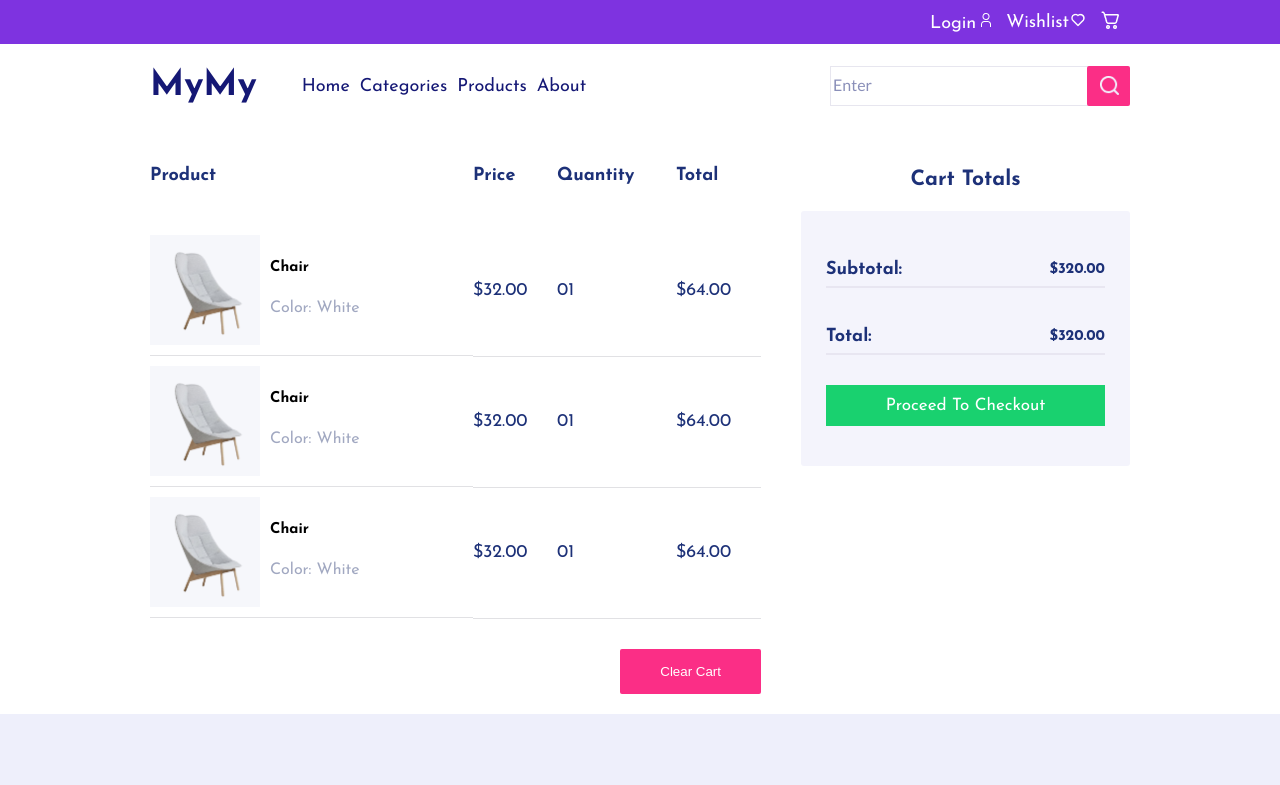
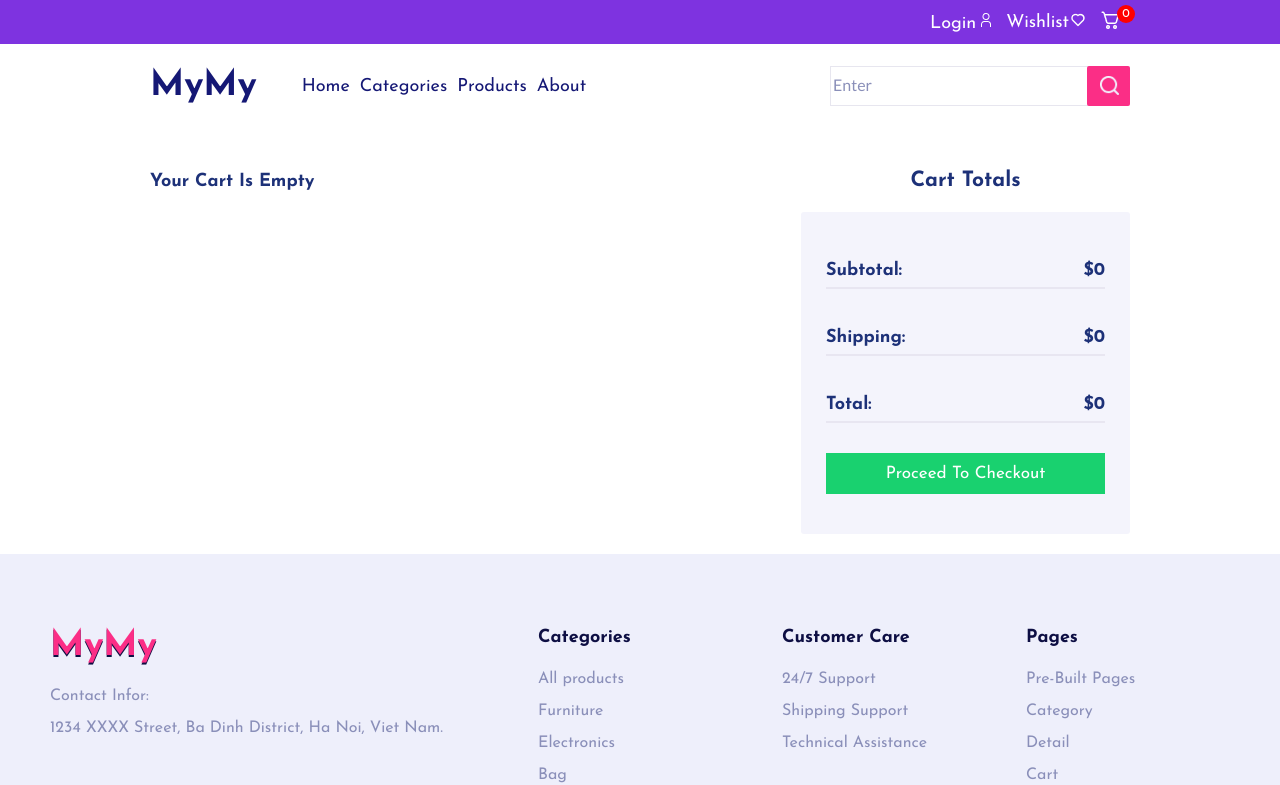
Before and after one commit to ToTrinhBui/e-commerce, a React (Create React App) app: page /cart in a window 1280 px wide. Shown: the top 785 px of the page. Built offline with nearby package versions, Linux system fonts and the light colour scheme.

Commit message:
cart context

```diff
--- a/src/App.js
+++ b/src/App.js
@@ -8,10 +8,12 @@ import Done from './pages/Done';
 import NotFound from './pages/NotFound';
 import ItemLiked from './pages/ItemLiked';
 import Category from './pages/Category';
+import CartContextProvider from './context/CartContext';
 
 function App() {
   return (
     <div className="App">
+      <CartContextProvider>
         <BrowserRouter>
           <Routes>
             <Route exact path="/" element={<Home />} />
@@ -25,6 +27,7 @@ function App() {
             <Route path="/categories/:category" element={<Category />} />
           </Routes>
         </BrowserRouter>
+      </CartContextProvider>
     </div>
   );
 }
--- a/src/components/HeadingBar.js
+++ b/src/components/HeadingBar.js
@@ -1,13 +1,25 @@
 import React from "react";
+import { useContext } from "react";
 import { Link } from "react-router-dom";
+import { CartContext } from "../context/CartContext";
 
 export default function HeadingBar() {
+    const { getCountItems } = useContext(CartContext);
+    const countItem = getCountItems();
+
     return (
         <div className="heading-bar container">
             <ul>
                 <li>Login<img src={require("../images/login.png")} alt="login" /></li>
                 <Link to='/liked'><li>Wishlist<img src={require("../images/heart.png")} alt="heart" /></li></Link>
-                <Link to='/cart'><li><img src={require("../images/cart.png")} alt="cart" /></li></Link>
+                <li className="icon-cart">
+                    <Link to='/cart'>
+                        <img src={require("../images/cart.png")} alt="cart" />
+                    </Link>
+                    <div className="cart-noti">
+                        {countItem}
+                    </div>
+                </li>
             </ul>
         </div>
     )
--- a/src/components/cart/Total.js
+++ b/src/components/cart/Total.js
@@ -1,11 +1,20 @@
-import React from "react";
-import { Link } from "react-router-dom";
+import React, { useEffect, useState } from "react";
+import { useNavigate } from "react-router-dom";
 
-export default function Total() {
-    const cards = [1, 2, 3]
+export default function Total(props) {
+    const [products, setProducts] = useState([]);
+
+    const navigate = useNavigate();
+
+    useEffect(() => {
+        setProducts(props.data);
+    }, [props.data]);
+
     return (
         <div className="cart container">
             <div className="left">
+                {products.length === 0 ? <h4>Your Cart Is Empty</h4> :
+                    <div>
                         <table>
                             <thead>
                                 <tr>
@@ -13,44 +22,64 @@ export default function Total() {
                                     <th>Price</th>
                                     <th>Quantity</th>
                                     <th>Total</th>
+                                    <th>Action</th>
                                 </tr>
                             </thead>
                             <tbody>
-                        {cards.map((card, index) => (
-                            <tr key={index}>
+                                {products.map((product) => (
+                                    <tr key={product.id}>
                                         <td className="product-description">
-                                    <img src={require('../../images/products/product3.png')}
+                                            <img src={product.image}
                                                 alt='product' />
                                             <div className="product-description-text">
-                                        <h5>Chair</h5>
-                                        <p>Color: White</p>
+                                                <h5>{product.name}</h5>
+                                                <p>Category: {product.category}</p>
                                             </div>
                                         </td>
-                                <td>$32.00</td>
-                                <td>01</td>
-                                <td>$64.00</td>
+                                        <td>${product.price}</td>
+                                        <td>
+                                            <div className="flex">
+                                                <div className="btn quantity" onClick={() => { props.removeFromCart(product.id); }}>-</div>
+                                                <div>{product.quantity}</div>
+                                                <div className="btn quantity" onClick={() => { props.addToCart(product.id); }}>+</div>
+                                            </div>
+                                        </td>
+                                        <td>${product.price * product.quantity}</td>
+                                        <td>
+                                            <button className="delete" onClick={() => { props.deleteFromCart(product.id); }}>X</button>
+                                        </td>
                                     </tr>
                                 ))}
                             </tbody>
                         </table>
-                <button>Clear Cart</button>
+                        <button onClick={props.clearCart}>
+                            Clear Cart
+                        </button>
+                    </div>
+                }
             </div>
             <div className="right">
                 <h3>Cart Totals</h3>
                 <div className="calculate">
                     <div className="calculate-part">
                         <h4>Subtotal:</h4>
-                        <h5>$320.00</h5>
+                        <h4>${props.total}</h4>
+                    </div>
+                    <div className="calculate-part">
+                        <h4>Shipping:</h4>
+                        {products.length === 0 ? <h4>$0</h4> : <h4>$10</h4>}
                     </div>
                     <div className="calculate-part">
                         <h4>Total:</h4>
-                        <h5>$320.00</h5>
+                        {products.length === 0 ? <h4>$0</h4> : <h4>${props.total + 10}</h4>}
                     </div>
-                    <Link to='/success'>
-                        <div className="to-checkout">
+                    <div className="to-checkout"
+                        onClick={() => {
+                            props.clearCart();
+                            navigate("/success");
+                        }} >
                         Proceed To Checkout
                     </div>
-                    </Link>
                 </div>
             </div>
         </div>
--- a/src/components/detail/Focus.js
+++ b/src/components/detail/Focus.js
@@ -1,10 +1,12 @@
 import React from "react";
 import { Link } from "react-router-dom";
 import Slider from "react-slick";
-import { useState, useEffect } from "react";
+import { useState, useEffect, useContext } from "react";
+import { CartContext } from "../../context/CartContext";
 
 export default function Focus(props) {
     const [product, setProduct] = useState('');
+    const { addToCart } = useContext(CartContext);
 
     useEffect(() => {
         setProduct(props.data);
@@ -73,7 +75,7 @@ export default function Focus(props) {
                         </div>
                     </div>
                     <div className="focus-option">
-                        <button>Add to Cart</button>
+                        <button onClick={() => addToCart(product.id)}>Add to Cart</button>
                         <img src={require('../../images/heart-color.png')}
                             alt='like' />
                     </div>
--- a/src/components/home/FeaturedProduct.js
+++ b/src/components/home/FeaturedProduct.js
@@ -1,11 +1,13 @@
 import React from "react";
 import Slider from "react-slick";
-import { useState, useEffect } from "react";
+import { useState, useEffect, useContext } from "react";
 import { Link } from 'react-router-dom';
+import { CartContext } from "../../context/CartContext";
 
 
 export default function FeaturedProduct(props) {
     const [products, setProducts] = useState([]);
+    const { addToCart } = useContext(CartContext);
 
     useEffect(() => {
         const list = [...props.data].reverse();;
@@ -32,8 +34,10 @@ export default function FeaturedProduct(props) {
                         <div className="featured-card" >
                             <div className="featured-card-img">
                                 <div className="icon-hover">
-                                    <img src={require('../../images/Group 28.png')}
-                                        alt='cart' />
+                                    <div className="btn" onClick={() => addToCart(product.id)}>
+                                        <img src={require('../../images/Group 28.png')}
+                                            alt='cart' />
+                                    </div>
                                     <img src={require('../../images/uil_heart-alt.png')}
                                         alt='heart' />
                                 </div>
--- a/src/components/productList/Grid.js
+++ b/src/components/productList/Grid.js
@@ -1,9 +1,11 @@
 import React from 'react';
-import { useState, useEffect } from 'react';
+import { useState, useEffect, useContext } from 'react';
 import { Link } from 'react-router-dom';
+import { CartContext } from "../../context/CartContext";
 
 export default function Grid(props) {
     const [products, setProducts] = useState([]);
+    const { addToCart } = useContext(CartContext);
 
     useEffect(() => {
         setProducts(props.data);
@@ -14,13 +16,15 @@ export default function Grid(props) {
                 <div key={product.id} className='card-grid'>
                     <div className='card-grid-img'>
                         <div className="card-grid-icon-hover">
-                            <img src={require('../../images/Group 28.png')}
+                            <div className='btn' onClick={() => addToCart(product.id)}>
+                                <img src={require('../../images/Group 28.png')}
                                 alt='cart' />
+                            </div>
                             <img src={require('../../images/uil_heart-alt.png')}
                                 alt='heart' />
                             <Link to={`/detail/${product.id}`}>
                                 <img src={require('../../images/uil_search-plus.png')}
-                                    alt='search' style={{'width': '18px'}}/>
+                                    alt='search' style={{ 'width': '18px' }} />
                             </Link>
                         </div>
                         <div className=''>
--- /dev/null
+++ b/src/context/CartContext.js
@@ -0,0 +1,77 @@
+import React from "react";
+import { createContext, useState, useEffect } from "react";
+import { products } from "../data";
+
+export const CartContext = createContext(null);
+
+function getDefaultCart() {
+    let cart = {};
+    for (let i = 0; i < products.length; i++) {
+        cart[i] = 0;
+    }
+    return cart;
+};
+
+export default function CartContextProvider(props) {
+    const [cartItems, setCartItems] = useState(() => {
+        // Retrieve cart items from localStorage or use default cart if not present
+        const storedCartItems = localStorage.getItem("cartItems");
+        return storedCartItems ? JSON.parse(storedCartItems) : getDefaultCart();
+      });
+
+      useEffect(() => {
+        // Update localStorage whenever cartItems change
+        localStorage.setItem("cartItems", JSON.stringify(cartItems));
+      }, [cartItems]);
+
+    function getTotalCartAmount() {
+        let totalAmount = 0;
+        for (const item in cartItems) {
+            if (cartItems[item] > 0) {
+                let itemInfo = products.find((product) => product.id === item);
+                totalAmount += cartItems[item] * itemInfo.price;
+            }
+        }
+        return totalAmount;
+    };
+
+    function getCountItems() {
+        let total = 0;
+        for (const item in cartItems) {
+            total += cartItems[item];
+        }
+        return total;
+    }
+
+    function addToCart(itemId) {
+        setCartItems((prev) => ({ ...prev, [itemId]: prev[itemId] + 1 }));
+    };
+
+    function removeFromCart(itemId) {
+        setCartItems((prev) => ({ ...prev, [itemId]: prev[itemId] - 1 }));
+    };
+
+    function deleteFromCart(itemId) {
+        setCartItems((prev) => ({ ...prev, [itemId]: 0 }));
+    };
+
+    function clearCart() {
+        setCartItems(getDefaultCart());
+    };
+
+    const contextValue = {
+        cartItems,
+        addToCart,
+        removeFromCart,
+        deleteFromCart,
+        getTotalCartAmount,
+        getCountItems,
+        clearCart,
+    };
+    console.log(cartItems)
+    return (
+        <CartContext.Provider value={contextValue}>
+            {props.children}
+        </CartContext.Provider>
+    )
+}
--- a/src/pages/Cart.js
+++ b/src/pages/Cart.js
@@ -1,7 +1,11 @@
-import React from 'react';
+import React, { useState, useContext, useEffect } from 'react';
 
 import '../style/index.css';
 import '../style/cart.css';
+
+import { products } from "../data";
+
+import { CartContext } from "../context/CartContext";
 
 import HeadingBar from "../components/HeadingBar";
 import Navbar from "../components/Navbar";
@@ -9,11 +13,33 @@ import Footer from "../components/Footer";
 import Total from '../components/cart/Total';
 
 export default function Cart() {
+    const [productInCart, setProductInCart] = useState([]);
+    const { cartItems, getTotalCartAmount, clearCart,
+        addToCart, removeFromCart, deleteFromCart } = useContext(CartContext);
+    const totalAmount = getTotalCartAmount();
+
+    useEffect(() => {
+        const updatedProducts = products.map((product) => {
+            const quantity = cartItems[product.id];
+            return { ...product, quantity }; // Add quantity property to each product
+        });
+
+        const filteredProducts = updatedProducts.filter(
+            (product) => product.quantity !== 0
+        );
+
+        setProductInCart(filteredProducts);
+    }, [cartItems]);
+
     return (
         <>
             <HeadingBar />
             <Navbar />
-            <Total />
+            <Total
+                data={productInCart} total={totalAmount}
+                clearCart={clearCart} addToCart={addToCart}
+                removeFromCart={removeFromCart} deleteFromCart={deleteFromCart}
+            />
             <Footer />
         </>
     )
--- a/src/pages/Detail.js
+++ b/src/pages/Detail.js
@@ -22,7 +22,6 @@ export default function Detail() {
 
     useEffect(() => {
         setProduct(products.find((item) => item.id === id));
-        console.log(products.find((item) => item.id === id));
     }, [id])
 
 
--- a/src/style/cart.css
+++ b/src/style/cart.css
@@ -18,13 +18,16 @@
 
 .cart p {
     color: #A1A8C1;
-    font-size: 1rem;
+    font-size: 14px;
 }
 
 .cart table {
     width: 100%;
     text-align: left;
-    border-collapse: collapse;
+    border-collapse: separate;
+    /* Set border-collapse to separate */
+    border-spacing: 0;
+    /* Set border-spacing to 0 */
     margin-bottom: 30px;
 }
 
@@ -35,6 +38,15 @@
 .cart td {
     padding: 10px 0;
     border-bottom: 1px solid #E1E1E4;
+}
+
+.delete {
+    font-size: 14px;
+    padding: 8px 12px;
+    border-radius: 50%;
+    color: white;
+    background: #d9dadd;
+    margin: auto;
 }
 
 .product-description {
@@ -48,6 +60,22 @@
     height: 100px;
     padding: 5px;
     background: #F6F7FB;
+}
+
+.flex {
+    display: flex;
+    align-items: center;
+    gap: 10px;
+}
+
+.quantity{
+    height: 20px;
+    width: 20px;
+    display: flex;
+    justify-content: center;
+    align-items: center;
+    background: #d9dadd;
+    font-size: 24px;
 }
 
 .cart button {
--- a/src/style/index.css
+++ b/src/style/index.css
@@ -54,6 +54,10 @@ button {
   /* This makes the third div span two columns */
 }
 
+.btn {
+  cursor: pointer;
+}
+
 input,
 textarea {
   outline: none;
@@ -92,6 +96,26 @@ textarea::placeholder {
 .heading-bar li,
 .navbar li {
   padding: 5px;
+}
+
+.icon-cart {
+  display: flex;
+  align-items: flex-start;
+  position: relative;
+}
+
+.cart-noti {
+  height: 18px;
+  width: 18px;
+  display: flex;
+  justify-content: center;
+  align-items: center;
+  font-size: 12px;
+  background: red;
+  border-radius: 50%;
+  position: absolute;
+  right: -5px;
+  top: 2px;
 }
 
 /* Navbar */
```
Also changed, not shown: src/data.js (+10 -0 lines), src/images/products/product0.png (added). Lines whose indentation alone changed are shown as unchanged.
